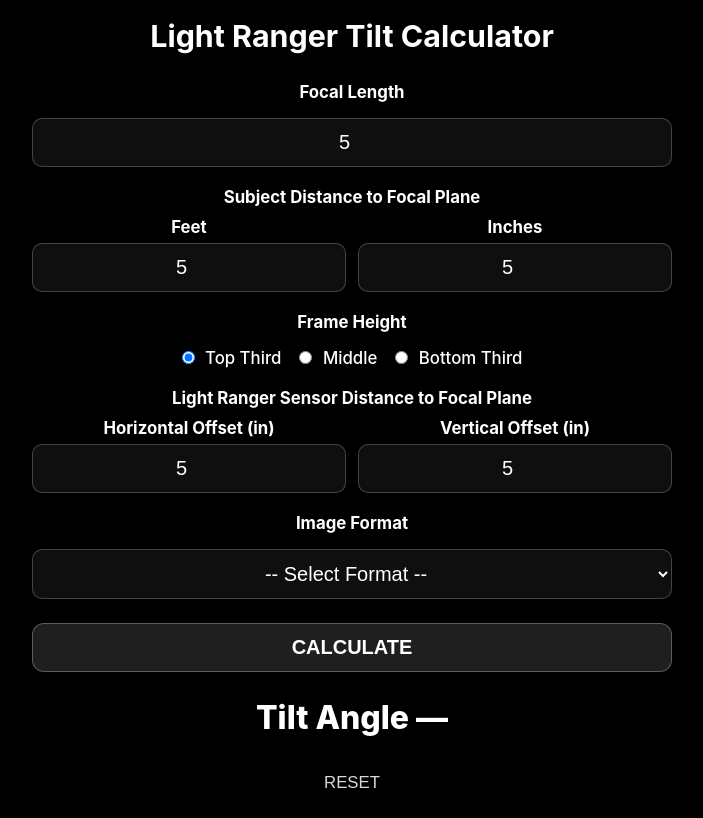
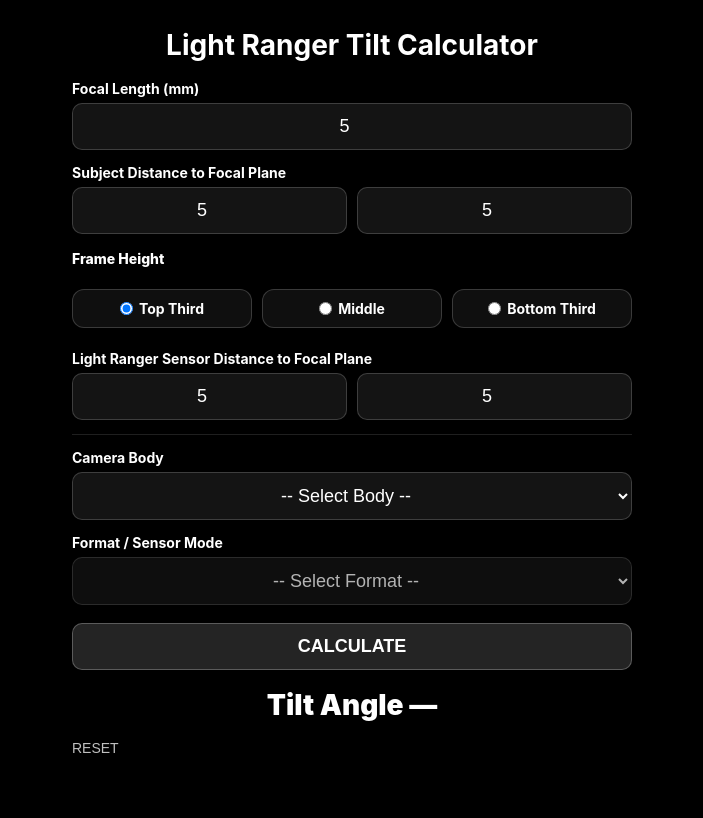
Before and after one commit to williamfranks150/lightrangertiltcalc, a plain HTML site: page index.html in a window 1280 px wide. Both pictures are taken after typing "5", "5", "5", "5", "5" into the empty fields and a click on the button "CALCULATE". Shown: the whole page, without its empty margins (288-991 px from the left). Drawn offline with Linux system fonts and the light colour scheme.

Commit message:
Refactor index.html for improved layout and functionality
Updated HTML structure and styles for the Light Ranger Tilt Calculator. Added camera body selection and improved layout for better user experience.

```diff
--- a/index.html
+++ b/index.html
@@ -8,358 +8,408 @@
   <!-- iOS standalone -->
   <meta name="apple-mobile-web-app-capable" content="yes" />
   <meta name="apple-mobile-web-app-status-bar-style" content="black-translucent" />
+  <meta name="apple-mobile-web-app-title" content="LR Tilt" />
+
   <meta name="theme-color" content="#000000" />
   <link rel="manifest" href="manifest.json" />
 
   <style>
     :root{
-      --pad: 18px;
-      --border: rgba(255,255,255,0.22);
-      --field-bg: rgba(255,255,255,0.06);
-      --btn-bg: rgba(255,255,255,0.12);
+      --bg:#000;
+      --fg:#fff;
+      --line:rgba(255,255,255,.18);
+      --field:rgba(255,255,255,.08);
+      --btn:rgba(255,255,255,.14);
+      --btnline:rgba(255,255,255,.25);
     }
 
-    html, body { height: 100%; margin: 0; background:#000; color:#fff; }
+    html, body { height: 100%; }
+    body{
+      margin:0;
+      background:var(--bg);
+      color:var(--fg);
+      font-family:-apple-system, system-ui, Segoe UI, Roboto, Helvetica, Arial, sans-serif;
+      -webkit-font-smoothing:antialiased;
 
-    body{
-      font-family:-apple-system,BlinkMacSystemFont,"Segoe UI",Roboto,Helvetica,Arial,sans-serif;
       padding:
-        calc(env(safe-area-inset-top) + var(--pad))
-        calc(env(safe-area-inset-right) + var(--pad))
-        calc(env(safe-area-inset-bottom) + var(--pad))
-        calc(env(safe-area-inset-left) + var(--pad));
+        calc(env(safe-area-inset-top) + 18px)
+        calc(env(safe-area-inset-right) + 18px)
+        calc(env(safe-area-inset-bottom) + 18px)
+        calc(env(safe-area-inset-left) + 18px);
+
+      display:flex;
+      justify-content:center;
+      align-items:flex-start;
       box-sizing:border-box;
     }
 
-    .app{
-      min-height: calc(100vh - env(safe-area-inset-top) - env(safe-area-inset-bottom));
-      max-width: 640px;
-      margin: 0 auto;
-      display:flex;
-      flex-direction:column;
-      align-items:center;
-      gap:10px;
-    }
+    .wrap{ width:min(560px,100%); }
 
     h2{
-      font-size: 1.9rem;
-      margin: 0 0 8px 0;
-      text-align:center;
+      margin:10px 0 18px;
+      font-size:28px;
       font-weight:700;
-    }
-
-    label, .frame-height-label{
-      width:100%;
-      display:block;
-      margin-top:10px;
-      font-weight:700;
-      font-size:1.05rem;
       text-align:center;
     }
 
-    input, select{
+    label{
+      display:block;
+      margin-top:14px;
+      margin-bottom:6px;
+      font-weight:700;
+      font-size:14px;
+      text-align:left;
+    }
+
+    input, select, button{
       width:100%;
-      padding:12px 10px;
-      margin-top:6px;
-      font-size:1.25rem;
+      box-sizing:border-box;
+      border-radius:10px;
+      border:1px solid var(--line);
+      background:var(--field);
+      color:var(--fg);
+      padding:12px;
+      font-size:18px;
       text-align:center;
-      border-radius:10px;
-      border:1px solid var(--border);
-      background:var(--field-bg);
-      color:#fff;
-      box-sizing:border-box;
       outline:none;
     }
 
     .inline-group{
       display:flex;
-      gap:12px;
-      width:100%;
+      gap:10px;
     }
-    .inline-group label{
-      flex:1;
-      margin-top:0;
-      font-weight:700;
+    .inline-group > div{ flex:1; }
+
+    .radio-title{
+      margin-top:16px;
+      font-weight:800;
+      font-size:14px;
+      text-align:left;
     }
 
     .radio-group{
+      margin-top:8px;
+      display:flex;
+      gap:10px;
+    }
+
+    .radio-pill{
+      flex:1;
+      border:1px solid var(--line);
+      border-radius:12px;
+      padding:10px;
       display:flex;
       justify-content:center;
-      gap:18px;
-      flex-wrap:wrap;
-      width:100%;
-      margin-top:6px;
+      align-items:center;
+      gap:6px;
+      font-size:14px;
+      background:rgba(255,255,255,.06);
     }
-    .radio-group label{
-      font-weight:500;
-      font-size:1.05rem;
-      width:auto;
-      margin-top:0;
-    }
-    .radio-group input{
-      width:auto;
-      margin:0 6px 0 0;
+    .radio-pill input{ width:auto; margin:0; }
+
+    .divider{
+      margin-top:14px;
+      height:1px;
+      background:rgba(255,255,255,.12);
     }
 
-    .btn-row{
-      width:100%;
-      display:flex;
-      justify-content:center;
-      margin-top:14px;
-    }
+    .actions{ margin-top:18px; }
 
     #calcBtn{
-      width:100%;
-      padding:12px 10px;
-      font-size:1.25rem;
-      font-weight:700;
-      border-radius:12px;
-      border:1px solid rgba(255,255,255,0.28);
-      background:var(--btn-bg);
-      color:#fff;
+      font-weight:800;
+      background:var(--btn);
+      border:1px solid var(--btnline);
     }
 
     #result{
-      margin-top:16px;
-      font-size:2.0rem;
-      font-weight:800;
+      margin-top:18px;
+      font-size:28px;
+      font-weight:900;
       text-align:center;
-      width:100%;
     }
 
     #resetBtn{
-      margin-top:18px;
+      margin-top:10px;
       background:transparent;
       border:none;
-      color:rgba(255,255,255,0.85);
-      font-size:1.05rem;
-      font-weight:300;
-      padding:8px 10px;
+      font-size:14px;
+      color:rgba(255,255,255,.75);
+      padding:8px 0;
+      width:auto;
+      display:inline-block;
     }
   </style>
 </head>
 
 <body>
-  <div class="app">
+<div class="wrap">
+
   <h2>Light Ranger Tilt Calculator</h2>
 
-    <label for="focal">Focal Length</label>
-    <input type="number" id="focal" inputmode="decimal" />
+  <label for="focal">Focal Length (mm)</label>
+  <input type="number" id="focal" inputmode="numeric" />
 
   <label>Subject Distance to Focal Plane</label>
   <div class="inline-group">
-      <label>Feet<br><input type="number" id="feet" inputmode="numeric" /></label>
-      <label>Inches<br><input type="number" id="inches" inputmode="decimal" /></label>
+    <div><input type="number" id="feet" inputmode="numeric" placeholder="Feet" /></div>
+    <div><input type="number" id="inches" inputmode="numeric" placeholder="Inches" /></div>
   </div>
 
-    <div class="frame-height-label" style="margin-top: 10px;">Frame Height</div>
+  <div class="radio-title">Frame Height</div>
   <div class="radio-group">
-      <label><input type="radio" name="frame" value="top" checked /> Top Third</label>
-      <label><input type="radio" name="frame" value="middle" /> Middle</label>
-      <label><input type="radio" name="frame" value="bottom" /> Bottom Third</label>
+    <label class="radio-pill"><input type="radio" name="frame" value="top" checked />Top Third</label>
+    <label class="radio-pill"><input type="radio" name="frame" value="middle" />Middle</label>
+    <label class="radio-pill"><input type="radio" name="frame" value="bottom" />Bottom Third</label>
   </div>
 
-    <label style="font-weight:700; margin-top: 10px;">Light Ranger Sensor Distance to Focal Plane</label>
+  <label style="margin-top:16px;">Light Ranger Sensor Distance to Focal Plane</label>
   <div class="inline-group">
-      <label>Horizontal Offset (in)<br><input type="number" id="lr_offset" inputmode="decimal" /></label>
-      <label>Vertical Offset (in)<br><input type="number" id="lr_height" inputmode="decimal" /></label>
+    <div><input type="number" id="lr_offset" inputmode="decimal" placeholder="Horizontal Offset (in)" /></div>
+    <div><input type="number" id="lr_height" inputmode="decimal" placeholder="Vertical Offset (in)" /></div>
   </div>
 
-    <label for="sensorMode">Image Format</label>
-    <select id="sensorMode">
-      <option value="">-- Select Format --</option>
+  <div class="divider"></div>
 
-      <optgroup label="ARRI">
-        <option value="5120,2880,22.36">ARRIRAW 5.1K (5120×2880)</option>
-        <option value="4608,3164,24.54">ARRIRAW 4.6K (4608×3164)</option>
-        <option value="4608,2592,20.10">ProRes 4.6K 16:9 (4608×2592)</option>
-        <option value="4096,2048,16.48">ProRes 4K 2:1 (4096×2048)</option>
-        <option value="3840,2160,18.66">ProRes UHD (3840×2160)</option>
-        <option value="2880,2160,14.66">ProRes 2.8K Ana (2880×2160)</option>
-      </optgroup>
-
-      <optgroup label="Sony">
-        <option value="8192,3432,18.56">8.2K 2.39:1 (8192×3432)</option>
-        <option value="7680,4320,24.00">7.6K 16:9 (7680×4320)</option>
-        <option value="5480,2296,13.90">5.5K 2.39:1 (5480×2296)</option>
-      </optgroup>
-
-      <optgroup label="RED">
-        <option value="8192,4320,20.00">8K FF (8192×4320)</option>
-        <option value="6144,2592,12.80">6K S35 (6144×2592)</option>
-        <option value="5120,2160,10.66">5K S35 (5120×2160)</option>
-        <option value="4480,1920,10.80">4.5K WS (4480×1920)</option>
-      </optgroup>
-
-      <option value="custom">Custom / Manual</option>
+  <label for="cameraBody">Camera Body</label>
+  <select id="cameraBody">
+    <option value="">-- Select Body --</option>
   </select>
 
-    <div class="btn-row">
+  <label for="formatMode">Format / Sensor Mode</label>
+  <select id="formatMode" disabled>
+    <option value="">-- Select Format --</option>
+  </select>
+
+  <div class="actions">
     <button id="calcBtn" type="button">CALCULATE</button>
   </div>
 
   <div id="result">Tilt Angle —</div>
   <button id="resetBtn" type="button">RESET</button>
+
 </div>
 
 <script>
-    // PWA offline (optional)
-    if ('serviceWorker' in navigator) {
-      window.addEventListener('load', () => navigator.serviceWorker.register('sw.js'));
+/* ===== Camera DB: store ONLY the sensor height used (mm) =====
+   Add entries as needed; UI shows body + format; sensor height stays hidden. */
+const CAMERA_DB = {
+  "ARRI ALEXA 35": [
+    { label:"4.6K 3:2 Open Gate (4608×3164)", vmm:19.22 },
+    { label:"4.6K 16:9 (4608×2592)",         vmm:15.75 },
+    { label:"4K 16:9 (4096×2304)",           vmm:14.00 },
+    { label:"UHD (3840×2160)",               vmm:13.12 },
+    { label:"4K 2:1 (4096×2048)",            vmm:12.44 },
+    { label:"3.3K 6:5 (3328×2790)",          vmm:16.95 },
+    { label:"3K 1:1 (3072×3072)",            vmm:18.66 },
+    { label:"2K S16 (2048×1152)",            vmm:7.00 }
+  ],
+
+  "ARRI ALEXA Mini LF": [
+    { label:"LF Open Gate 3:2 (4448×3096)",  vmm:25.54 },
+    { label:"LF 2.39:1 (4448×1856)",         vmm:15.31 },
+    { label:"LF 16:9 (3840×2160)",           vmm:17.82 },
+    { label:"LF 1:1 (2880×2880)",            vmm:23.76 }
+  ],
+
+  "Sony VENICE": [
+    { label:"6K FF 3:2",                     vmm:24.00 },
+    { label:"6K FF 17:9",                    vmm:19.00 },
+    { label:"5.7K FF 16:9",                  vmm:19.00 },
+    { label:"4K S35 4:3 (Ana)",              vmm:18.00 },
+    { label:"4K S35 16:9",                   vmm:12.80 }
+  ],
+
+  "RED KOMODO 6K": [
+    { label:"6K 17:9 (6144×3240)",           vmm:14.26 },
+    { label:"6K 2:1 (6144×3072)",            vmm:13.52 },
+    { label:"6K 2.4:1 (6144×2574)",          vmm:11.32 },
+    { label:"6K 16:9 (5760×3240)",           vmm:14.26 }
+  ]
+};
+
+/* ===== Storage keys ===== */
+const LS = {
+  focal:"focal", feet:"feet", inches:"inches",
+  lr_offset:"lr_offset", lr_height:"lr_height",
+  cameraBody:"cameraBody", formatMode:"formatMode",
+  frame:"frame"
+};
+
+const $ = (id) => document.getElementById(id);
+let activeSensorMM = null;
+
+function save(k, v){ localStorage.setItem(k, String(v ?? "")); }
+function load(k){ return localStorage.getItem(k); }
+function del(k){ localStorage.removeItem(k); }
+
+function populateBodies(){
+  Object.keys(CAMERA_DB).sort().forEach(body=>{
+    const o = document.createElement("option");
+    o.value = body;
+    o.textContent = body;
+    $("cameraBody").appendChild(o);
+  });
 }
 
-    // internal-only values (not shown in UI)
-    let sensorHeightMM = null;
-    let customSensorHeightMM = null;
-
-    function saveField(id){
-      const el = document.getElementById(id);
-      if (!el) return;
-      localStorage.setItem(id, el.value ?? '');
+function populateFormats(body){
+  const sel = $("formatMode");
+  sel.innerHTML = `<option value="">-- Select Format --</option>`;
+  const list = CAMERA_DB[body] || [];
+  list.forEach((f,i)=>{
+    const o = document.createElement("option");
+    o.value = String(i);
+    o.textContent = f.label;
+    sel.appendChild(o);
+  });
+  sel.disabled = list.length === 0;
 }
 
-    function saveFrame(){
-      const frame = document.querySelector('input[name="frame"]:checked');
-      if (frame) localStorage.setItem('frame', frame.value);
-    }
-
-    function restoreAll(){
-      const ids = ['focal','feet','inches','lr_height','lr_offset','sensorMode','customSensorMM'];
-      for (const k of ids){
-        const v = localStorage.getItem(k);
-        if (v === null) continue;
-        const el = document.getElementById(k);
-        if (el) el.value = v;
-      }
-
-      const savedFrame = localStorage.getItem('frame');
-      if (savedFrame){
-        const r = document.querySelector(`input[name="frame"][value="${savedFrame}"]`);
-        if (r) r.checked = true;
-      }
-    }
-
-    function updateSensorValues(){
-      const mode = document.getElementById("sensorMode").value;
-
-      if (mode === "custom") {
-        sensorHeightMM = customSensorHeightMM; // may be null until user sets it elsewhere
-        return;
-      }
-
-      if (!mode){
-        sensorHeightMM = null;
-        return;
-      }
-
-      const parts = mode.split(",");
-      const height = parseFloat(parts[2]);
-      sensorHeightMM = Number.isNaN(height) ? null : height;
+function setActiveSensor(body, idx){
+  const f = (CAMERA_DB[body] || [])[idx];
+  activeSensorMM = f ? f.vmm : null;
 }
 
 function normalizeNumbers(){
-      const fEl = document.getElementById("focal");
-      if (fEl.value !== "") {
-        const f = Number(fEl.value);
-        if (!Number.isNaN(f)) fEl.value = String(Math.ceil(f));
+  // focal: round UP
+  if ($("focal").value !== "") {
+    const v = Number($("focal").value);
+    if (!Number.isNaN(v)) $("focal").value = String(Math.ceil(v));
+  }
+  // inches: round UP to whole inch
+  if ($("inches").value !== "") {
+    const v = Number($("inches").value);
+    if (!Number.isNaN(v)) $("inches").value = String(Math.ceil(v));
+  }
+  // feet: whole number
+  if ($("feet").value !== "") {
+    const v = Number($("feet").value);
+    if (!Number.isNaN(v)) $("feet").value = String(Math.trunc(v));
   }
 
-      const inEl = document.getElementById("inches");
-      if (inEl.value !== "") {
-        const inch = Number(inEl.value);
-        if (!Number.isNaN(inch)) inEl.value = String(Math.ceil(inch));
-      }
-
-      const ftEl = document.getElementById("feet");
-      if (ftEl.value !== "") {
-        const ft = Number(ftEl.value);
-        if (!Number.isNaN(ft)) ftEl.value = String(Math.trunc(ft));
-      }
-
-      saveField('focal'); saveField('feet'); saveField('inches');
+  save(LS.focal, $("focal").value);
+  save(LS.feet, $("feet").value);
+  save(LS.inches, $("inches").value);
 }
 
 function calculateTilt(){
-      try {
+  try{
     normalizeNumbers();
 
-        const f = parseFloat(document.getElementById("focal").value);
-        const ft = parseFloat(document.getElementById("feet").value);
-        const inch = parseFloat(document.getElementById("inches").value);
-        const h = parseFloat(document.getElementById("lr_height").value);
-        const z = parseFloat(document.getElementById("lr_offset").value);
+    const f = parseFloat($("focal").value);
+    const ft = parseFloat($("feet").value);
+    const inch = parseFloat($("inches").value);
+    const h = parseFloat($("lr_height").value);
+    const z = parseFloat($("lr_offset").value);
 
-        if (
-          Number.isNaN(f) || Number.isNaN(ft) || Number.isNaN(inch) ||
-          Number.isNaN(h) || Number.isNaN(z) ||
-          f === 0 || sensorHeightMM === null
-        ){
-          document.getElementById("result").innerText = "Tilt Angle —";
+    if (!activeSensorMM || [f,ft,inch,h,z].some(x => Number.isNaN(x)) || f === 0){
+      $("result").innerText = "Tilt Angle —";
       return;
     }
 
     const d = (ft * 12) + inch;                 // inches
-        const horizontal_leg = d - z;
-        const base_angle = Math.atan(-h / horizontal_leg) * (180 / Math.PI);
-        const vfov = 2 * Math.atan((sensorHeightMM / 2) / f) * (180 / Math.PI);
+    const base = Math.atan(-h / (d - z)) * (180 / Math.PI);
+    const vfov = 2 * Math.atan((activeSensorMM / 2) / f) * (180 / Math.PI);
 
-        const frame_choice = document.querySelector('input[name="frame"]:checked')?.value ?? "top";
-        let frame_pos = 0.25;
-        if (frame_choice === "middle") frame_pos = 0.5;
-        else if (frame_choice === "top") frame_pos = 0.75;
+    const frame = document.querySelector("input[name='frame']:checked")?.value || "top";
+    const pos = frame === "top" ? 0.75 : frame === "middle" ? 0.5 : 0.25;
 
-        const offset = (vfov / 2) * (0.5 - frame_pos);
-        const final_angle = base_angle + offset;
-
-        document.getElementById("result").innerText = `Tilt Angle: ${final_angle.toFixed(2)}°`;
+    const final = base + (vfov / 2) * (0.5 - pos);
+    $("result").innerText = `Tilt Angle: ${final.toFixed(2)}°`;
   } catch {
-        document.getElementById("result").innerText = "Tilt Angle —";
+    $("result").innerText = "Tilt Angle —";
   }
 }
 
-    function clearFields(){
-      const ids = ['focal','feet','inches','lr_height','lr_offset','sensorMode','customSensorMM'];
-      for (const id of ids) localStorage.removeItem(id);
+function clearAll(){
+  Object.values(LS).forEach(k => del(k));
 
-      ids.forEach(id => {
-        const el = document.getElementById(id);
-        if (el) el.value = '';
+  ["focal","feet","inches","lr_offset","lr_height"].forEach(id => $(id).value = "");
+  document.querySelector("input[name='frame'][value='top']").checked = true;
+
+  $("cameraBody").value = "";
+  $("formatMode").innerHTML = `<option value="">-- Select Format --</option>`;
+  $("formatMode").disabled = true;
+
+  activeSensorMM = null;
+  $("result").innerText = "Tilt Angle —";
+}
+
+function restore(){
+  ["focal","feet","inches","lr_offset","lr_height"].forEach(id=>{
+    const v = load(LS[id]);
+    if (v !== null) $(id).value = v;
   });
 
-      localStorage.removeItem('frame');
-      document.querySelector('input[name="frame"][value="top"]').checked = true;
-
-      sensorHeightMM = null;
-      customSensorHeightMM = null;
-
-      document.getElementById("result").innerText = "Tilt Angle —";
+  const fr = load(LS.frame);
+  if (fr){
+    const r = document.querySelector(`input[name="frame"][value="${fr}"]`);
+    if (r) r.checked = true;
   }
 
-    // wiring (save-only, no auto-calc)
-    window.addEventListener('load', () => {
-      restoreAll();
-      updateSensorValues();
+  const body = load(LS.cameraBody);
+  if (body && CAMERA_DB[body]){
+    $("cameraBody").value = body;
+    populateFormats(body);
 
-      ['focal','feet','inches','lr_height','lr_offset'].forEach(id => {
-        const el = document.getElementById(id);
-        el.addEventListener('input', () => saveField(id));
-        el.addEventListener('change', () => saveField(id));
+    const fmt = load(LS.formatMode);
+    if (fmt !== null && fmt !== ""){
+      $("formatMode").value = fmt;
+      setActiveSensor(body, Number(fmt));
+    }
+  }
+}
+
+function bind(){
+  ["focal","feet","inches","lr_offset","lr_height"].forEach(id=>{
+    $(id).addEventListener("input", ()=> save(LS[id], $(id).value));
+    $(id).addEventListener("change", ()=> save(LS[id], $(id).value));
   });
 
-      document.getElementById('sensorMode').addEventListener('change', () => {
-        saveField('sensorMode');
-        updateSensorValues();
+  document.querySelectorAll('input[name="frame"]').forEach(r=>{
+    r.addEventListener("change", ()=>{
+      const v = document.querySelector('input[name="frame"]:checked')?.value || "top";
+      save(LS.frame, v);
+    });
   });
 
-      document.querySelectorAll('input[name="frame"]').forEach(r => {
-        r.addEventListener('change', saveFrame);
+  $("cameraBody").addEventListener("change", ()=>{
+    const body = $("cameraBody").value;
+    save(LS.cameraBody, body);
+
+    populateFormats(body);
+
+    $("formatMode").value = "";
+    save(LS.formatMode, "");
+
+    activeSensorMM = null;
+    $("result").innerText = "Tilt Angle —";
   });
 
-      document.getElementById('calcBtn').addEventListener('click', calculateTilt);
-      document.getElementById('resetBtn').addEventListener('click', clearFields);
+  $("formatMode").addEventListener("change", ()=>{
+    const body = $("cameraBody").value;
+    const idx = $("formatMode").value;
+    save(LS.formatMode, idx);
 
-      document.getElementById("result").innerText = "Tilt Angle —";
+    if (idx === ""){
+      activeSensorMM = null;
+      $("result").innerText = "Tilt Angle —";
+      return;
+    }
+    setActiveSensor(body, Number(idx));
   });
+
+  $("calcBtn").addEventListener("click", calculateTilt);
+  $("resetBtn").addEventListener("click", clearAll);
+}
+
+/* PWA cache (optional) */
+if ("serviceWorker" in navigator){
+  window.addEventListener("load", ()=> navigator.serviceWorker.register("./sw.js"));
+}
+
+populateBodies();
+restore();
+bind();
 </script>
 </body>
 </html>
```
Lines whose indentation alone changed are shown as unchanged.
